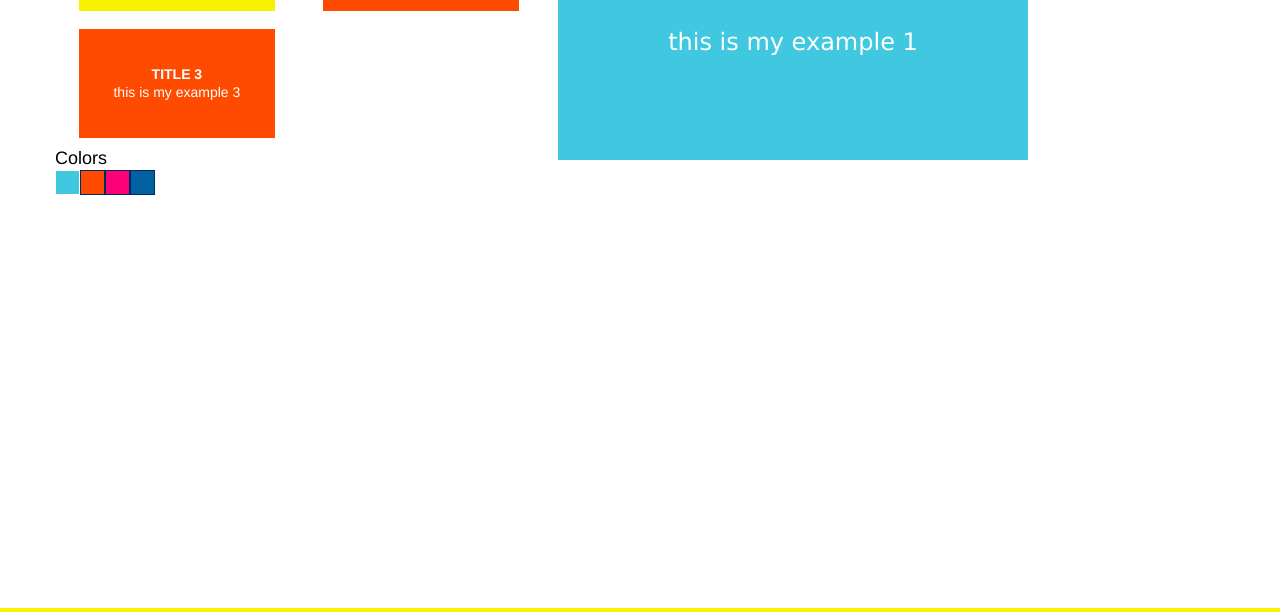
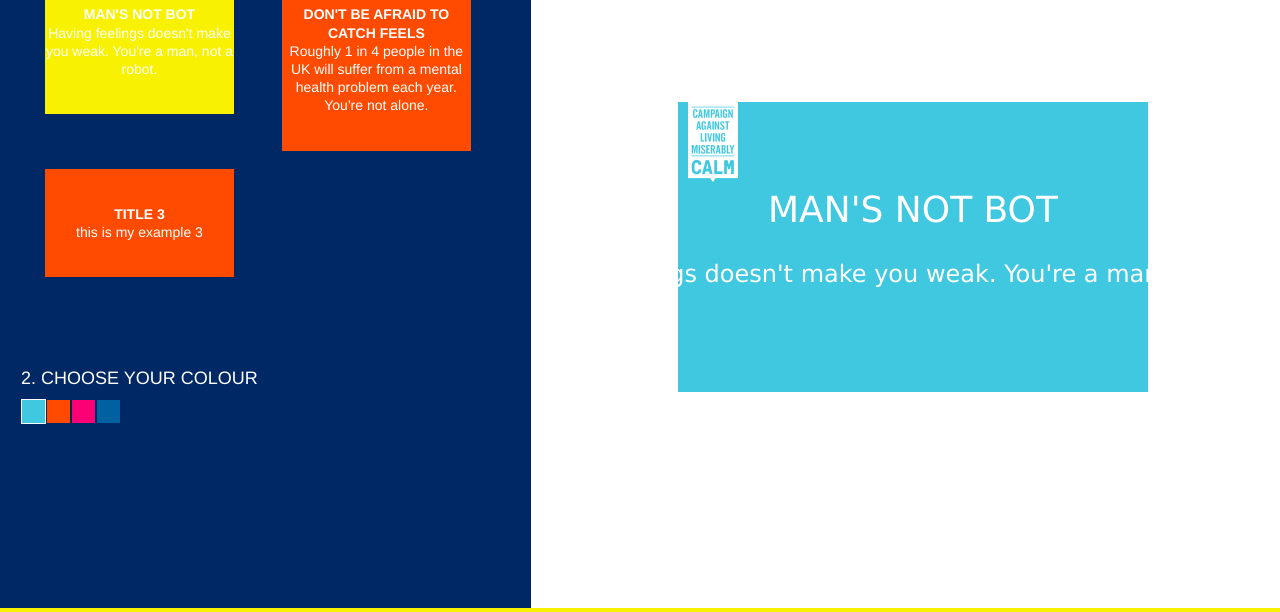
Before and after one commit to xpander001/speak-out-calm, a React app: page /dashboard in a window 1280 px wide. Shown: the part 153-765 px from the top of the page. Built offline with nearby package versions, Linux system fonts and the light colour scheme.

Commit message:
Dashboard made full height

```diff
--- a/src/components/CanvasElement/CanvasElement.scss
+++ b/src/components/CanvasElement/CanvasElement.scss
@@ -0,0 +1,6 @@
+.canvas-container {
+    height: 100%;
+    display: flex;
+    align-items: center;
+    justify-content: center;
+}
--- a/src/data/data.json
+++ b/src/data/data.json
@@ -2,8 +2,8 @@
   "name": "Ander",
   "messages": [
     {
-      "title": "TITLE 1",
-      "text": "this is my example 1",
+      "title": "MAN'S NOT BOT",
+      "text": "Having feelings doesn't make you weak. You're a man, not a robot.",
       "hashtags": [
         "hashtag11",
         "hashtag12",
@@ -11,8 +11,8 @@
       ]
     },
     {
-      "title": "TITLE 2",
-      "text": "this is my example 2",
+      "title": "DON'T BE AFRAID TO CATCH FEELS",
+      "text": "Roughly 1 in 4 people in the UK will suffer from a mental health problem each year. You're not alone.",
       "hashtags": [
         "hashtag21",
         "hashtag22",
--- a/src/index.scss
+++ b/src/index.scss
@@ -16,3 +16,7 @@
 // @import 'styles/elements/icons';
 // @import 'styles/elements/image';
 // @import 'styles/elements/table';
+
+#main {
+    height: 100vh;
+}
--- a/src/pages/Dashboard/Dashboard.js
+++ b/src/pages/Dashboard/Dashboard.js
@@ -4,27 +4,24 @@ import TextCardList from '../../components/TextCardList/TextCardList';
 import ColorList from '../../components/ColorList/ColorList';
 import CanvasElement from '../../components/CanvasElement/CanvasElement';
 
-function Dahsboard(props) {
+import "./Dashboard.css";
+
+function Dashboard(props) {
   return (
     <section id="dashboard">
-      <div className="container">
-        <div className="row">
-          <h1 className="col-xs-12">Dashboard</h1>
-        </div>
-      </div>
-      <div className="container">
-        <div className="row">
-          <aside className="col-md-5">
-            <div className="row">
-              <h2>Choose your statement</h2>
+      <div className="fluid-container">
+        <div className="row dashboard-row">
+          <aside className="col-md-5 dashboard-sidebar padding--md">
+            <div className="row padding--md">
+              <h2 className="text--white margin--vertical-xs">1. CHOOSE YOUR TEXT</h2>
               <TextCardList
                 messages={props.data.messages}
                 onTextSelected={props.onTextSelected}
                 selectedText={props.selectedText}
                 />
             </div>
-            <div className="row">
-              <h2>Colors</h2>
+            <div className="row padding--md">
+              <h2 className="text--white margin--vertical-xs">2. CHOOSE YOUR COLOUR</h2>
               <ColorList
                 colors={props.data.colors}
                 onColorSelected={props.onColorSelected}
@@ -32,7 +29,7 @@ function Dahsboard(props) {
                 />
             </div>
           </aside>
-          <main className="col-md-7">
+          <main className="col-md-7 canvas-container">
             <CanvasElement title={props.selectedTitle} text={props.selectedText} color={props.selectedColor} />
           </main>
         </div>
@@ -41,4 +38,4 @@ function Dahsboard(props) {
   );
 }
 
-export default Dahsboard;
+export default Dashboard;
--- a/src/pages/Dashboard/Dashboard.scss
+++ b/src/pages/Dashboard/Dashboard.scss
@@ -0,0 +1,13 @@
+#dashboard {
+  height: 100%;
+  .fluid-container {
+    height: 100%;
+    .dashboard-row {
+      height: 100%;
+      .dashboard-sidebar {
+        background: #002864;
+        height:100%;
+      }
+    }
+  }
+}
```
Also changed, not shown: src/components/CanvasElement/CanvasElement.css, src/components/TextCard/TextCard.scss (line endings or trailing spaces), src/index.css, src/pages/Dashboard/Dashboard.css.
